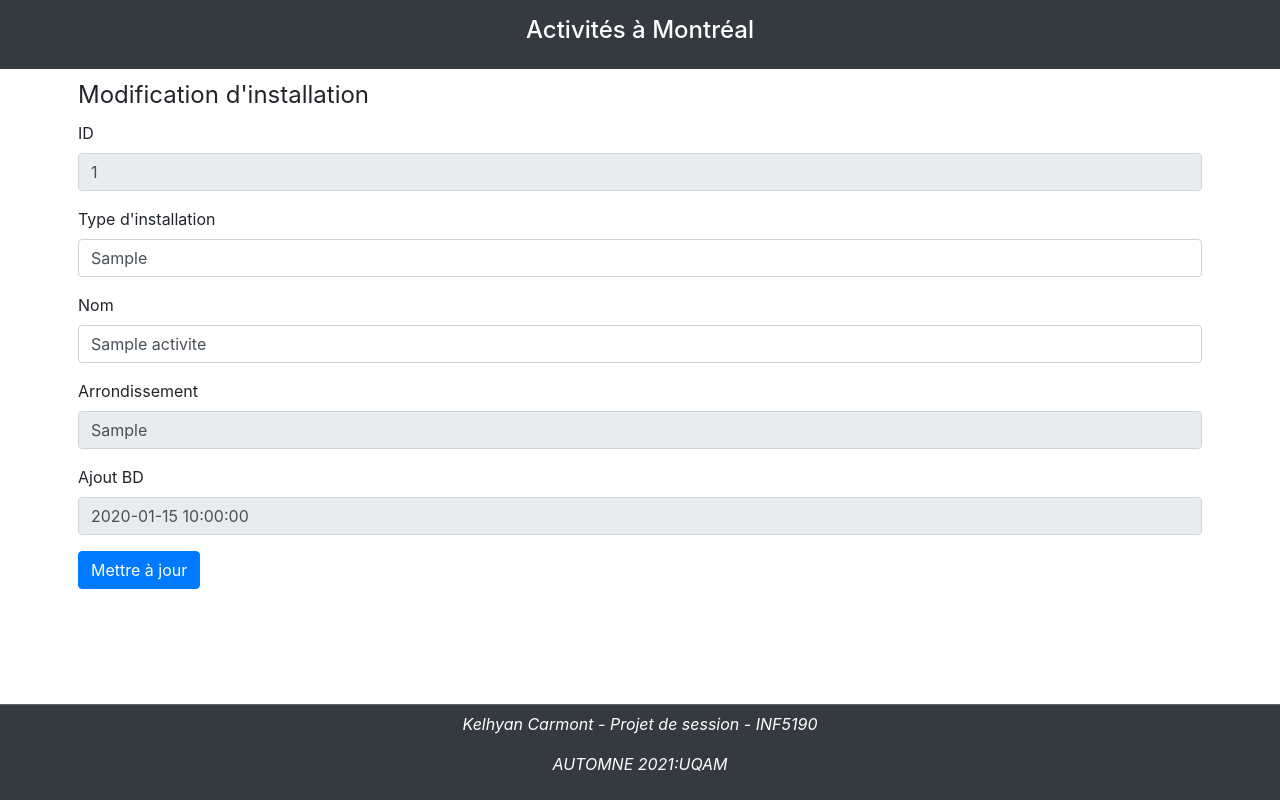
After one commit to KelhyanC/INF5190_Projet_de_session, a Flask app: page /installation/1 in a window 1280 px wide. The commit adds this page. Run offline with Flask 2, Linux system fonts and the light colour scheme; tables that the repository leaves empty hold one stand-in row (values such as "Sample post"); parts of the project's set-up code (start-up, migrations or seed data) failed here and were passed over; some libraries are stand-ins or nearby versions.

Commit message:
Modification + Suppression installation

```diff
--- a/inf5190_projet_src/app.py
+++ b/inf5190_projet_src/app.py
@@ -210,6 +210,15 @@ def read_the_doc():
     return render_template("doc.html")
 
 
+@app.route("/installation/<id>")
+def installation_details(id):
+    installation = Activite.query.filter_by(id=id).first()
+    if(installation is None):
+        return render_template("installation.html"), 404
+    else:
+        return render_template("installation.html", installation=installation), 200
+
+
 @app.route("/api/installations")
 def get_installations():
     arr = request.args['arrondissement']
@@ -218,7 +227,6 @@ def get_installations():
     if arr.strip() == "" or not arr or arrondissements is None or len(arrondissements) == 0:
         return jsonify({"Erreur": "Arrondissement invalide"}), 404
     else:
-        print(arrondissements)
         return jsonify([it.transformation() for it in arrondissements]), 200
 
 
--- a/inf5190_projet_src/static/scripts/index.js
+++ b/inf5190_projet_src/static/scripts/index.js
@@ -59,7 +59,7 @@ function getInstallationsByArr() {
                 <tr>
                     <td>${arr.nom}</td>
                     <td>${arr.type_installation}</td>
-                    <td><a class="btn btn-secondary mr-2" href="#">modifier</a><a class="btn btn-danger" href="#">supprimer</a></td>
+                    <td><a class="btn btn-secondary mr-2" href="/installation/${arr.id}">modifier</a><button class="btn btn-danger" onclick="deleteInstallation(${arr.id})">supprimer</button></td>
                 </tr>
             `);
             });
@@ -118,3 +118,82 @@ function getInstallationById() {
         console.log(err);
     });
 }
+
+function deleteInstallation(id) {
+    $("#status").removeClass();
+    $("#status").empty();
+    fetch(`/api/installation/${id}`, {
+        method: 'DELETE'
+    }).then(rep => {
+        if (!rep.ok) {
+            throw Error(rep.statusText);
+        }
+        return rep.json();
+    }).then(data => {
+        console.log(data);
+        setTimeout(function () {
+            $("#status").removeClass();
+            $("#status").empty();
+        }, 5000);
+        $("#status").addClass("alert alert-success");
+        $("#status").append(`L'installation <b>"${data.nom}"</b> a correctement été supprimée`);
+        getInstallationsByArr();
+    }).catch(err => {
+        $("#status").addClass("alert alert-danger");
+        $("#status").append(`Une erreur est survenue, l'installation n'a pas pu être supprimée`);
+        console.log(err);
+    });
+}
+
+function validation(input, tag) {
+    var it = $(`#${tag}`);
+    it.removeClass();
+    it.empty();
+    if (input.trim() == "") {
+        it.addClass("alert alert-danger");
+        it.append("Le champs ne peut pas être vide");
+        return false;
+    }
+    return true;
+}
+
+function editInstallation() {
+    var status = $("#confirmation");
+    status.removeClass();
+    status.empty();
+    var id = $("#id").val();
+    var name = $("#nom").val();
+    var type_inst = $("#type_installation").val();
+    var val1 = validation(name, "err_nom");
+    var val2 = validation(type_inst, "err_type");
+    if (val1 && val2) {
+        fetch(`/api/installation/${id}`, {
+            method: 'PATCH',
+            headers: {
+                'Content-Type': 'application/json'
+            },
+            body: JSON.stringify({
+                nom: name,
+                type_installation: type_inst
+            })
+        }).then(rep => {
+            if (!rep.ok) {
+                throw Error(rep.statusText);
+            }
+            return rep.json();
+        }).then(() => {
+            $("#type_installation").attr('disabled', true);
+            $("#nom").attr('disabled', true);
+            $("#zeboutton").hide();
+            status.addClass("alert alert-success");
+            status.append("L'installation a bien été modifiée");
+        }).catch(err => {
+            status.addClass("alert alert-warning");
+            status.append("Une erreur inattendue est survenue");
+            console.log(err)
+        });
+    } else {
+        status.addClass("alert alert-warning");
+        status.append("L'installation n'a pas été modifiée");
+    }
+}
--- a/inf5190_projet_src/templates/index.html
+++ b/inf5190_projet_src/templates/index.html
@@ -50,8 +50,9 @@
             </div>
         </div>
     </div>
+    <div role="alert" id="status"></div>
     <div role="alert" id="state">
     </div>
 </div>
 
-{% endblock%}
+{% endblock %}
--- /dev/null
+++ b/inf5190_projet_src/templates/installation.html
@@ -0,0 +1,44 @@
+{% extends "layout.html" %}
+{% block content%}
+
+<div class="container p-2">
+
+    {% if not installation %}
+    <div class="d-flex flex-column justify-content-center align-items-center" style="height: 75vh;">
+        <h2>Aucune installation ne correspond à cet identifiant</h2>
+        <img src="../images/not_found.png" style="height: 250px; width: 250px;" alt="article_non_trouve">
+    </div>
+    {% else %}
+    <div id="confirmation"></div>
+    <form>
+        <legend>Modification d'installation</legend>
+        <div class="mb-3">
+            <label for="id" class="form-label">ID</label>
+            <input type="text" id="id" class="form-control" value="{{installation.id}}" disabled>
+        </div>
+        <div class="mb-3">
+            <label for="type_installation" class="form-label">Type d'installation</label>
+            <input type="text" id="type_installation" class="form-control" value="{{installation.type_installation}}">
+            <div id="err_type"></div>
+        </div>
+        <div class="mb-3">
+            <label for="nom" class="form-label">Nom</label>
+            <input type="text" id="nom" class="form-control" value="{{installation.nom}}">
+            <div id="err_nom"></div>
+        </div>
+        <div class="mb-3">
+            <label for="arrondissement" class="form-label">Arrondissement</label>
+            <input type="text" id="arrondissement" class="form-control" value="{{installation.arrondissement}}"
+                disabled>
+        </div>
+        <div class="mb-3">
+            <label for="ajout_bd" class="form-label">Ajout BD</label>
+            <input type="text" id="ajout_bd" class="form-control" value="{{installation.ajout_bd}}" disabled>
+        </div>
+        <button type="button" class="btn btn-primary" onclick="editInstallation()" id="zeboutton">Mettre à jour</button>
+    </form>
+    {% endif %}
+
+</div>
+
+{% endblock %}
```
